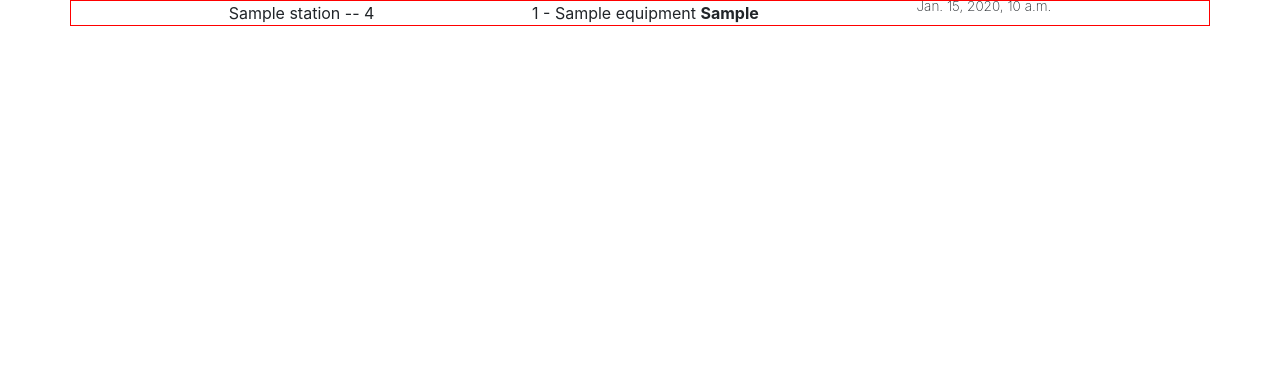
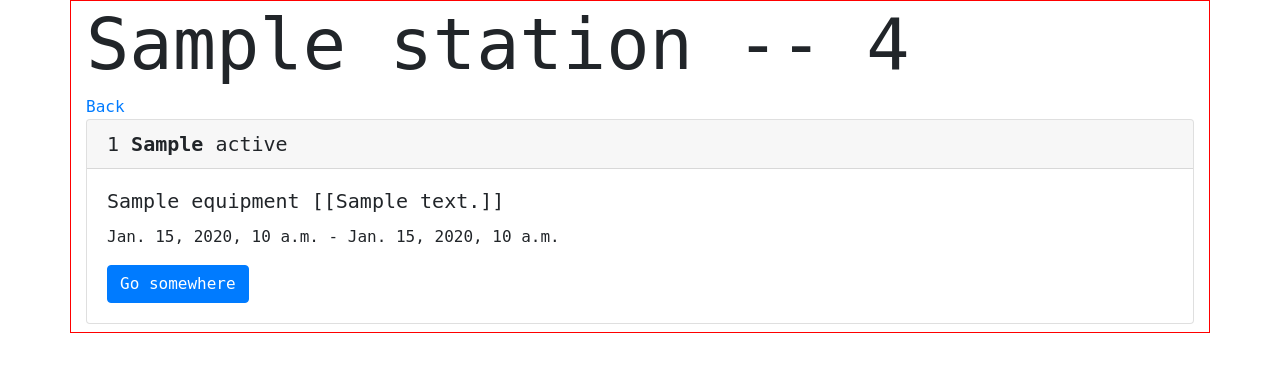
Before and after one commit to MyodsOnline/PCUS_server, a Django app: template pcus/zvk_getter/templates/zvk_getter/single_title.html in a window 1280 px wide. Shown: the top 372 px of the page. Run offline with Django 3.2, Linux system fonts and the light colour scheme; tables that the repository leaves empty hold one stand-in row (values such as "Sample post"); the template is opened without the code that fills it: values that come from a table or form of the project are taken from there, most other values are stand-ins (such as "Sample title", 1, 10 or a date in 2020); parts of the project's set-up code (start-up, migrations or seed data) failed here and were passed over.

Commit message:
models (get_absolute_url) & functions update

```diff
--- a/pcus/zvk_getter/static/zvk_getter/css/gen_bs.css
+++ b/pcus/zvk_getter/static/zvk_getter/css/gen_bs.css
@@ -1,5 +1,6 @@
 .container {
     border: 1px solid red;
+    font-family: monospace;
 }
 
 .new_p {
@@ -37,10 +38,21 @@ span {
     min-height: 1px;
 }
 
+.card-header a {
+    font-size: 1.18em;
+}
+
 .block, .block_gen {
     margin: 0;
+    height: 31px;
+    line-height: 250%;
+}
+
+.block {
+    font-weight: 600;
 }
 
 .block_gen {
-    margin-left: 10px;
+    padding-left: 10px;
+    border-left: 1px solid rgb(208, 206, 206);
 }
--- a/pcus/zvk_getter/templates/zvk_getter/single_title.html
+++ b/pcus/zvk_getter/templates/zvk_getter/single_title.html
@@ -14,13 +14,34 @@
 
 
 <div class="container">
+{% comment %}
     <div class="row">
         {{ station }}
+        <div class="row">
         {% for el in zvk %}
-            <p class="block">{{ el.self_number }} - {{ el.equipment }} <b>{{ el.repair_type }}</b></p>
-                        <span>{{ el.end_date }}</span>
+            <div class="col">
+                <p class="block">{{ el.self_number }} - {{ el.equipment }} <b>{{ el.repair_type }}</b></p>
+                            <span>{{ el.end_date }}</span>
+            </div>
         {% endfor %}
+        </div>
     </div>
+{% endcomment %}
+
+
+    <h1 class="display-3">{{ station }}</h1>
+    <a href="{% url 'gen_test' %}">Back</a>
+    {% for el in zvk %}
+    <div class="card mb-2">
+      <h5 class="card-header">{{ el.self_number }} <b>{{ el.repair_type }}</b> {{ el.zvk_status }}</h5>
+      <div class="card-body">
+        <h5 class="card-title">{{ el.equipment }} {% if el.equipment_detail %} [[{{ el.equipment_detail }}]] {% endif %}</h5>
+        <p class="card-text">{{ el.start_date }} - {{ el.end_date }}</p>
+        <a href="#" class="btn btn-primary">Go somewhere</a>
+      </div>
+    </div>
+    {% endfor %}
+
 </div>
 
 
--- a/pcus/zvk_getter/views.py
+++ b/pcus/zvk_getter/views.py
@@ -131,7 +131,10 @@ def get_all_our(request):
 
     stations = Station.objects.all().order_by('-rating')
     blocks = Block.objects.all().order_by('title')
+    block_available_mode = Block.main_condition_choices
     generators = Generator.objects.all()
+
+    print(block_available_mode)
 
     context = {
         'data': data,
```
Also changed, not shown: pcus/zvk_getter/templates/zvk_getter/title.html (+21 -2 lines).
